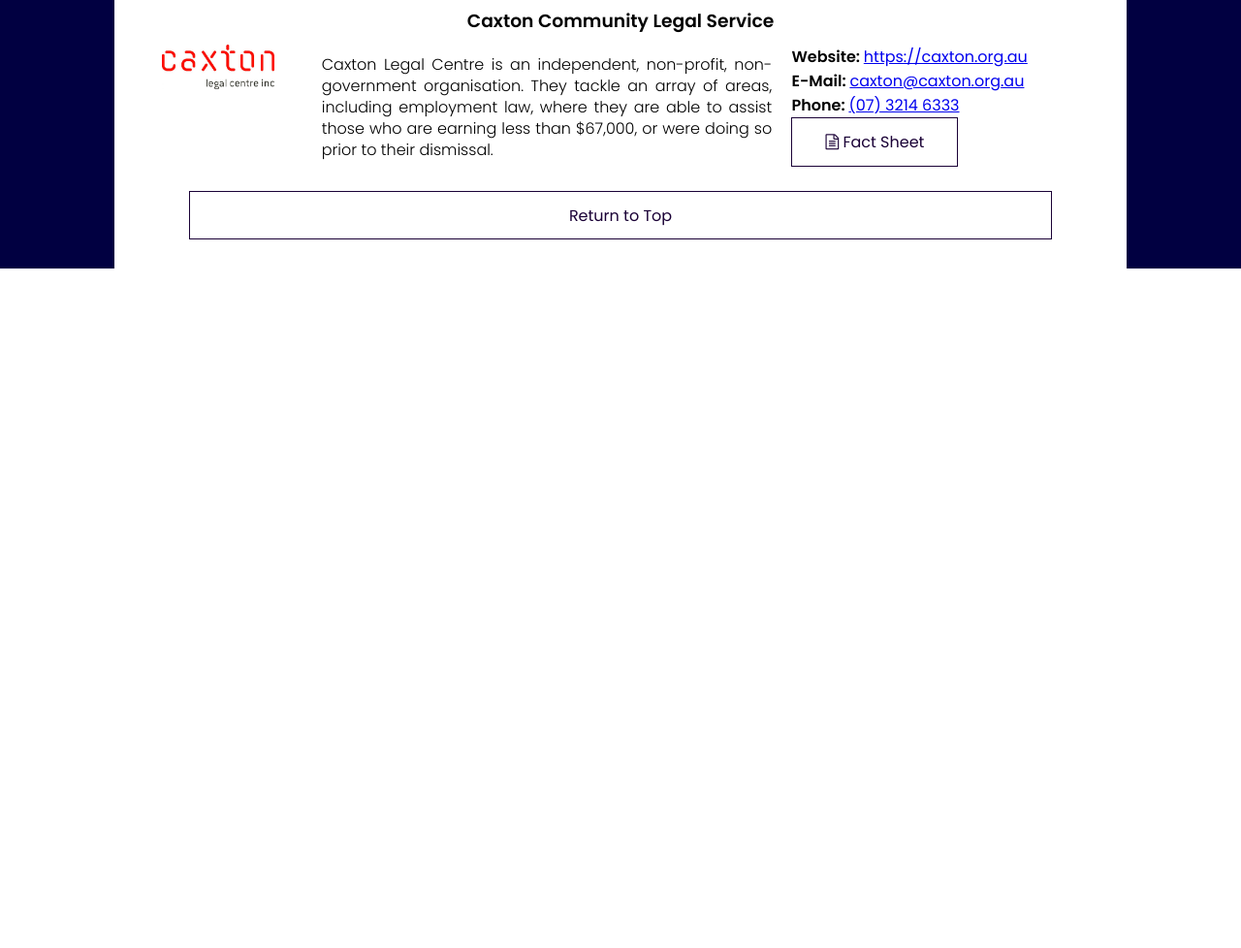
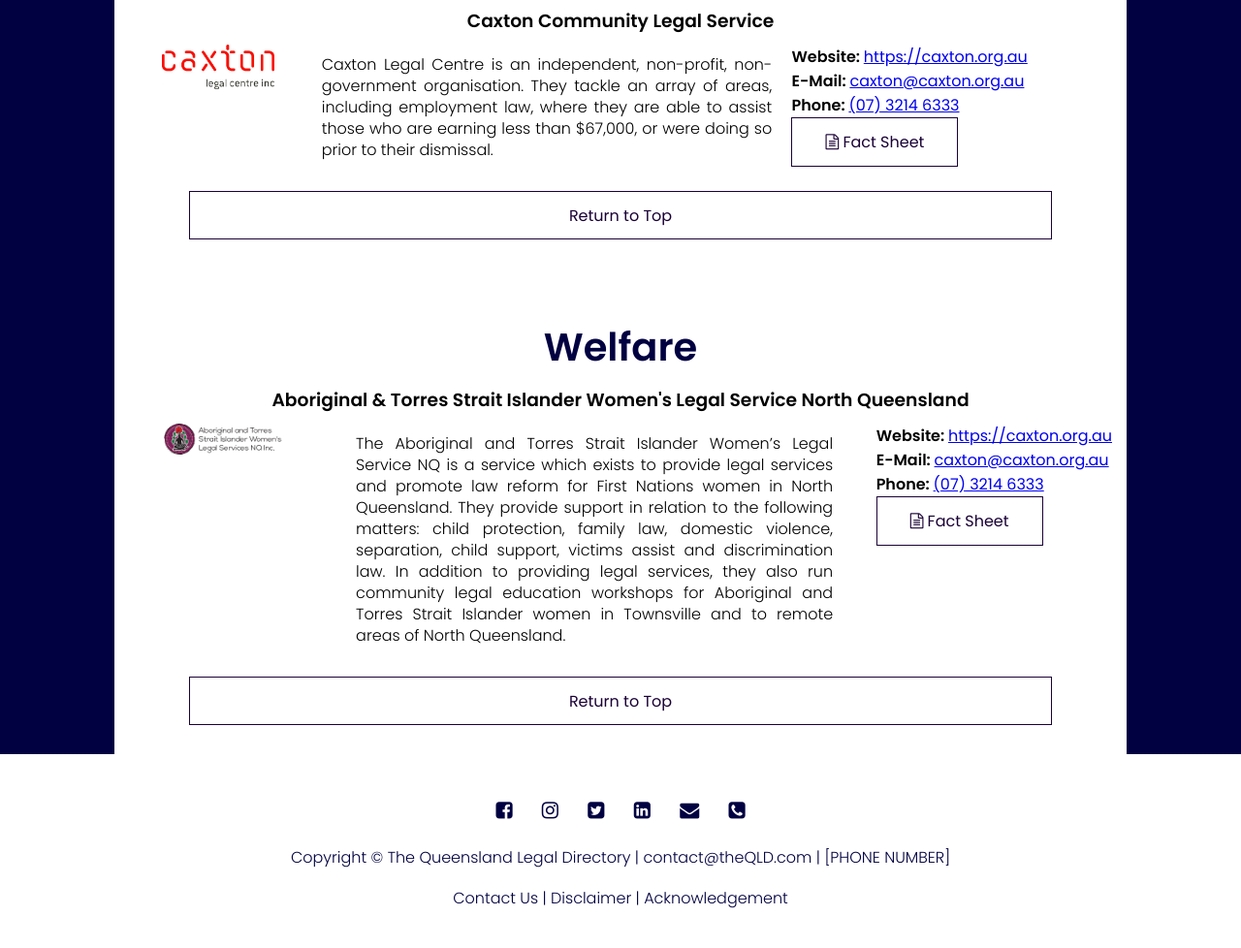
Before and after one commit to NicGodfrey/theQLD, a plain HTML site: page legalDirectory.html in a window 1280 px wide. Shown: the part 1236-2214 px from the top of the page at 97% size. Before the commit the page ends 1513 px from the top, so only its background shows below. Drawn offline with nearby package versions, Linux system fonts and the light colour scheme.

Commit message:
fixed footer on directory

```diff
--- a/factSheets/FSTemplate.html
+++ b/factSheets/FSTemplate.html
@@ -109,6 +109,8 @@
         </section>
 
         <div data-includeHTML="../TPLfooter.html"></div>
+        <script src="../js/include.js"></script>
+
 
         <!------ JavaScript: Toggle Mobile Menu ------>
         <script>
@@ -125,7 +127,6 @@
 
         </script>
 
-        <script src="../js/include.js"></script>
 
         <!------ Get Parameters ------>
         <script>
--- a/js/include.js
+++ b/js/include.js
@@ -1,4 +1,5 @@
 $(document).ready(function () { // Call function when DOM is ready
+    console.log("Ready")
     $("div[data-includeHTML]").each(function () {
         $(this).load($(this).attr("data-includeHTML"));
         console.log($(this).attr("data-includeHTML"));
--- a/js/includeFS.js
+++ b/js/includeFS.js
@@ -18,7 +18,6 @@
         window.clcAddress=$(this).attr("data-FS-address");
         window.clcFB=$(this).attr("data-FS-FB");
         console.log(window.clcPhoneDisp2);
-        console.log("AAAAAAAAAAA")
         $(this).load($(this).attr("data-includeHTML-FS"));
     });
 });
--- a/legalDirectory.html
+++ b/legalDirectory.html
@@ -2,11 +2,12 @@
 <html>
     <head>
         <meta name="viewport" content="width=device-width, initial-scale=1.0">
-        <title>The Queensland Legal Directory -- About Us</title>
+        <title>The Queensland Legal Directory -- Legal Directory</title>
         <link rel="stylesheet" href="style.css">
         <link rel="preconnect" href="https://fonts.gstatic.com">
         <link href="https://fonts.googleapis.com/css2?family=Poppins:wght@100;200;300;400;600&display=swap" rel="stylesheet">
         <link rel="stylesheet" href="https://stackpath.bootstrapcdn.com/font-awesome/4.7.0/css/font-awesome.min.css">
+        <script src="https://ajax.googleapis.com/ajax/libs/jquery/1.12.2/jquery.min.js"></script>
     </head>
     <body>
         <section class="header-about" id="top-of-page">
@@ -41,7 +42,7 @@
                     <div class="cell"><a href="" class="cat-btn">Indigenous</a></div>
                     <div class="cell"><a href="" class="cat-btn">LGBTIQ+</a></div>
                     <div class="cell"><a href="" class="cat-btn">Tenancy</a></div>
-                    <div class="cell"><a href="" class="cat-btn">Welfare</a></div>
+                    <div class="cell"><a href="#Welfare" class="cat-btn">Welfare</a></div>
                     <div class="cell"><a href="" class="cat-btn">Wills & Estates</a></div>
                     <div class="cell"><a href="" class="cat-btn">Youth</a></div>
                 </div>
@@ -101,13 +102,34 @@
                 </div>
                 <a href="#top-of-page" class="top-btn">Return to Top</a>
             </section>
+            <section class="directory-category" id="directory-category">
+                <h1 class="categoryH1" id="Welfare">Welfare</h1>
+                <h3 class="directoryH3">Aboriginal & Torres Strait Islander Women's Legal Service North Queensland</h3>
+                <div class="row">
+                    <div class="directory-col-img">
+                        <img src="images/logos/ATSIWLSNQ.png" >
+                    </div>
+                    <div class="directory-col-abt">
+                        <p>The Aboriginal and Torres Strait Islander Women’s Legal Service NQ is a service which exists to provide legal services and promote law reform for First Nations women in North Queensland. They provide support in relation to the following matters: child protection, family law, domestic violence, separation, child support, victims assist and discrimination law. In addition to providing legal services, they also run community legal education workshops for Aboriginal and Torres Strait Islander women in Townsville and to remote areas of North Queensland. </p>
+                    </div>
+                    <div class="directory-col-lnks">
+                        <b>Website: </b><a href="https://caxton.org.au">https://caxton.org.au</a><br>
+                        <b>E-Mail: </b><a href="mailto:caxton@caxton.org.au">caxton@caxton.org.au</a><br>
+                        <b>Phone: </b><a href="tel:+61-07-3214-6333">(07) 3214 6333</a><br>
+                        <a href="factSheets/caxton.html" class="FS-btn"><i class="fa fa-file-text-o"></i>  Fact Sheet</a>
+                    </div>
+                </div>
+                <a href="#top-of-page" class="top-btn">Return to Top</a>
+            </section>
+
             </section>
         </section>
 
 
-        <div data-includeHTML="TPLfooter.html"></div>
+        <div data-includeHTML="./TPLfooter.html"></div>
 
 
+        <script src="js/include.js"></script>
 
 
         <!------ JavaScript: Toggle Mobile Menu ------>
@@ -124,7 +146,7 @@
             }
 
         </script>
-        <script src="js/include.js"></script>
+
 
     </body>
 </html>
```
